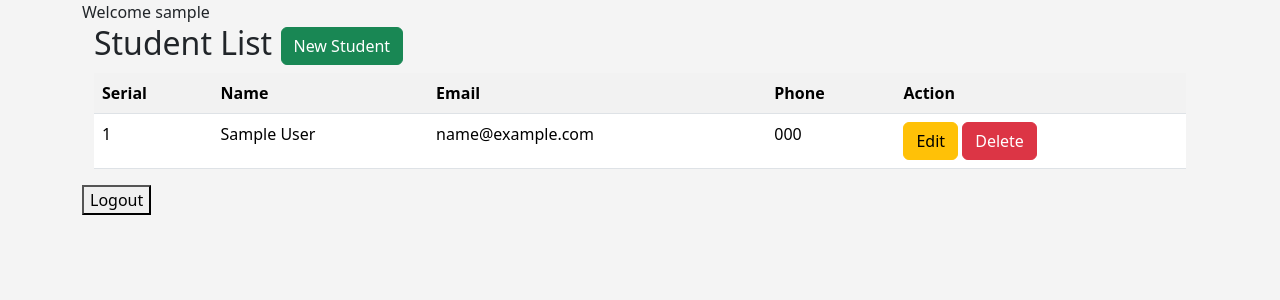
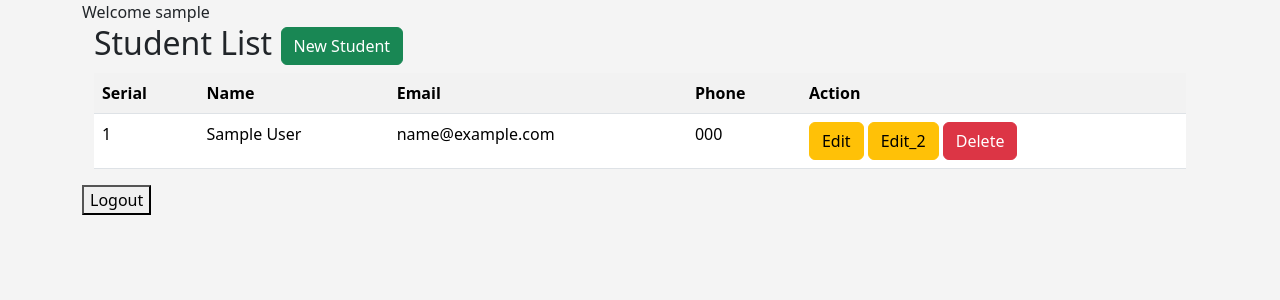
Before and after one commit to ProjectEcko/Teacher_Admin_Portal, a Flask app: page /home in a window 1280 px wide. Shown: the part 80-380 px from the top of the page. Run offline with Flask 3, Linux system fonts and the light colour scheme; the visitor is signed in with stand-in values (Sample User, id 1); tables that the repository leaves empty or names only in its code hold one stand-in row (values such as "Sample post"); some libraries are stand-ins or nearby versions.

Commit message:
Update home.html
Added Button to test update student

```diff
--- a/templates/home.html
+++ b/templates/home.html
@@ -39,6 +39,7 @@
 
                     <td> <!-- Buttons for Update and Delete-->
                         <a href="/update/{{row.0}}" class="btn btn-warning btn-xs" data-toggle="modal" data-target="#modaledit{{row.0}}">Edit</a>
+                        <a href="{{url_for('updatestudent')}}" class="btn btn-warning btn-xs">Edit_2</a>
                         <a href="/deletestudent/{{row.0}}" class="btn btn-danger btn-xs" onclick="return confirm('Are you sure to delete?')">Delete</a>
                     </td>
                     </tr>
```
